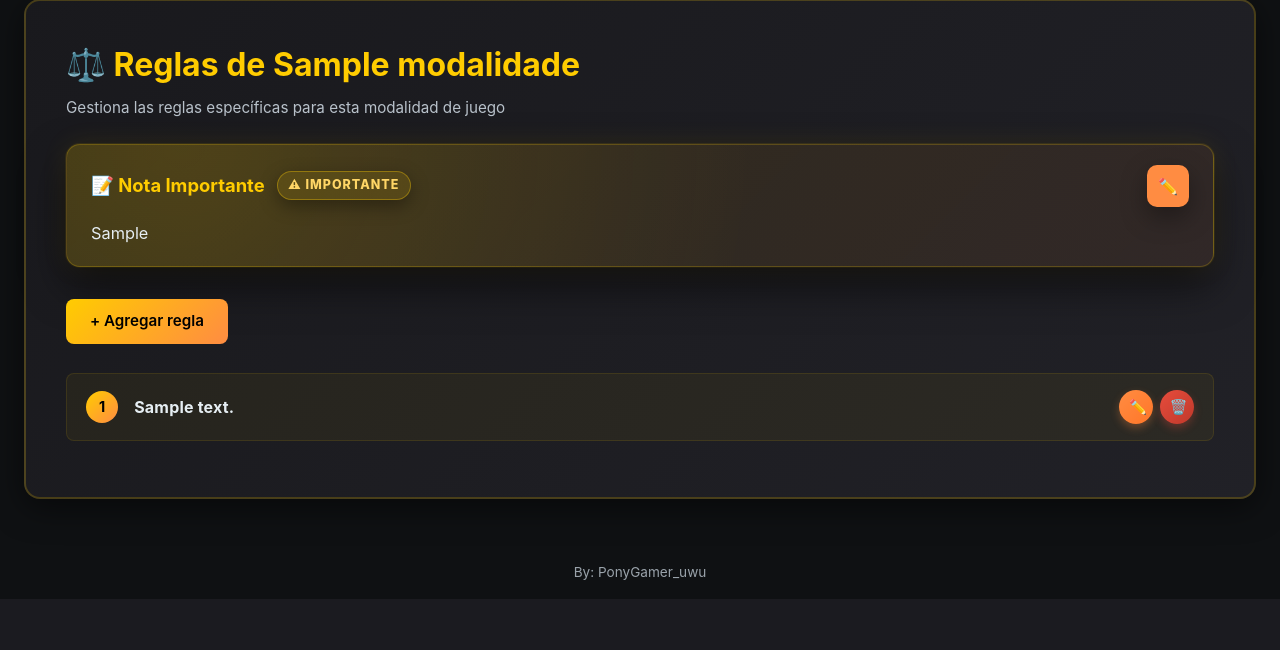
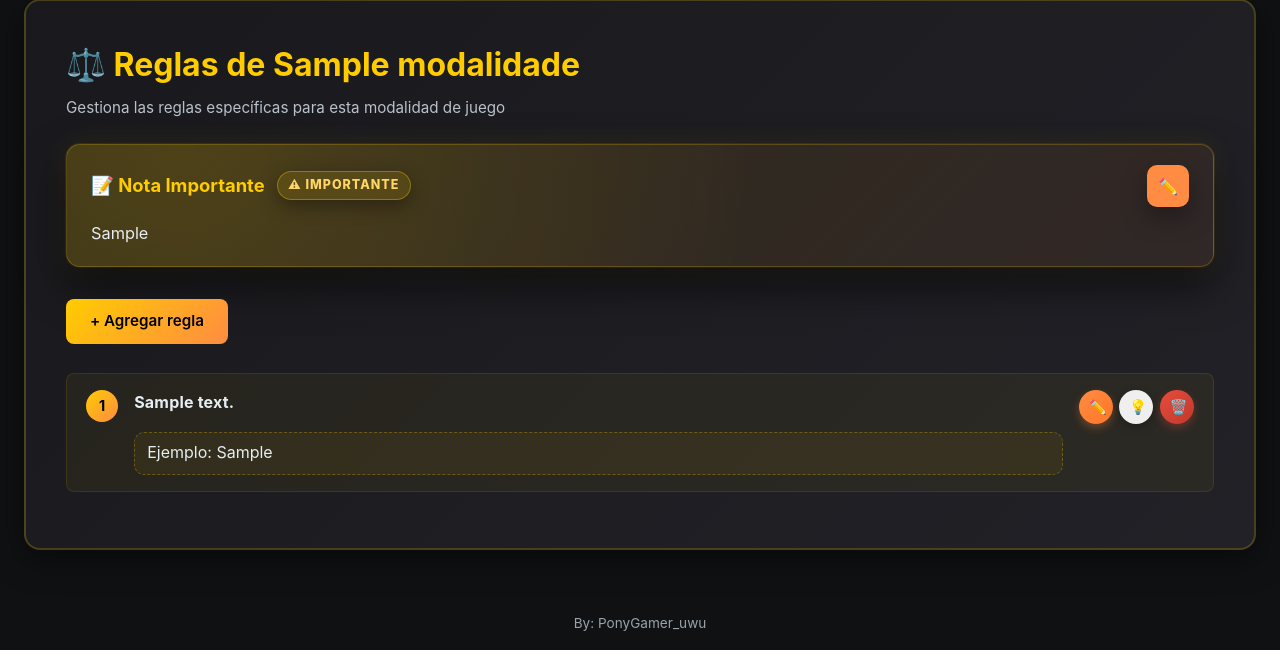
Before and after one commit to pabloacerbi125-ops/Blurkittool, a Flask app: page /reglasadm?modalidad_id=1 in a window 1280 px wide. Shown: the part 631-1281 px from the top of the page. Before the commit the page ends 1230 px from the top, so only its background shows below. Run offline with Flask 3, Linux system fonts and the light colour scheme; tables that the repository leaves empty hold one stand-in row (values such as "Sample post").

Commit message:
Reglas: ejemplos en BD y UI

```diff
--- a/web/app.py
+++ b/web/app.py
@@ -70,6 +70,7 @@ app.wsgi_app = ProxyFix(app.wsgi_app, x_for=1, x_proto=1, x_host=1)
 
 _modalidad_orden_ready = False
 _regla_orden_ready = False
+_regla_ejemplo_ready = False
 _login_attempts_ready = False
 _users_2fa_ready = False
 _users_last_active_ready = False
@@ -252,6 +253,32 @@ def ensure_regla_orden_column():
         _regla_orden_ready = True
 
 
+def ensure_regla_ejemplo_column():
+    """Ensure the optional 'ejemplo' column exists on 'reglas' table.
+
+    This project doesn't use Alembic; so we run an idempotent migration at runtime.
+    """
+    global _regla_ejemplo_ready
+    if _regla_ejemplo_ready:
+        return
+
+    try:
+        inspector = inspect(db.engine)
+        if 'reglas' not in inspector.get_table_names():
+            _regla_ejemplo_ready = True
+            return
+
+        column_names = {c['name'] for c in inspector.get_columns('reglas')}
+        if 'ejemplo' not in column_names:
+            db.session.execute(text('ALTER TABLE reglas ADD COLUMN ejemplo TEXT'))
+            db.session.commit()
+
+        _regla_ejemplo_ready = True
+    except Exception as exc:
+        print(f"[Regla ejemplo] Warning: could not ensure column: {exc}", flush=True)
+        _regla_ejemplo_ready = True
+
+
 def ensure_login_attempts_columns():
     """Ensure incremental-lockout columns exist on 'login_attempts'.
 
@@ -329,8 +356,9 @@ def editar_modalidad(modalidad_id):
     return redirect(url_for('reglasadm', modalidad_id=modalidad_id))
 @app.route('/editar_regla/<int:regla_id>', methods=['POST'])
 def editar_regla(regla_id):
+    ensure_regla_orden_column()
+    ensure_regla_ejemplo_column()
     regla = Regla.query.get_or_404(regla_id)
-    ensure_regla_orden_column()
     nueva_desc = request.form.get('nueva_descripcion', '').strip()
     nuevo_orden_raw = request.form.get('nuevo_orden', '').strip()
     if not nueva_desc:
@@ -353,6 +381,22 @@ def editar_regla(regla_id):
         regla.orden = nuevo_orden
     db.session.commit()
     flash('Regla editada correctamente.', 'success')
+    return redirect(url_for('reglasadm', modalidad_id=regla.modalidad_id))
+
+
+@app.route('/editar_ejemplo_regla/<int:regla_id>', methods=['POST'])
+def editar_ejemplo_regla(regla_id):
+    ensure_regla_orden_column()
+    ensure_regla_ejemplo_column()
+    regla = Regla.query.get_or_404(regla_id)
+
+    nuevo_ejemplo = request.form.get('nuevo_ejemplo', '')
+    # Permitir vaciar el ejemplo
+    nuevo_ejemplo = (nuevo_ejemplo or '').strip()
+    regla.ejemplo = nuevo_ejemplo if nuevo_ejemplo else None
+
+    db.session.commit()
+    flash('Ejemplo actualizado correctamente.', 'success')
     return redirect(url_for('reglasadm', modalidad_id=regla.modalidad_id))
 limiter = Limiter(
     key_func=get_real_ip,
@@ -943,6 +987,7 @@ def reglas():
     """Public rules page - separate page for viewing rules."""
     ensure_modalidad_orden_column()
     ensure_regla_orden_column()
+    ensure_regla_ejemplo_column()
     modalidades = Modalidad.query.order_by(Modalidad.orden.asc(), Modalidad.nombre.asc()).all()
     return render_template('reglas.html', modalidades=modalidades)
 
@@ -952,6 +997,7 @@ def reglasadm():
     """Admin rules management - view and create modalities, and show/add rules for selected modality."""
     ensure_modalidad_orden_column()
     ensure_regla_orden_column()
+    ensure_regla_ejemplo_column()
     modalidades = Modalidad.query.order_by(Modalidad.orden.asc(), Modalidad.nombre.asc()).all()
     modalidad_id = request.args.get('modalidad_id', type=int)
     modalidad_seleccionada = None
@@ -1054,6 +1100,8 @@ def eliminar_modalidad(modalidad_id):
 
 @app.route('/eliminar_regla/<int:regla_id>', methods=['POST'])
 def eliminar_regla(regla_id):
+    ensure_regla_orden_column()
+    ensure_regla_ejemplo_column()
     regla = Regla.query.get_or_404(regla_id)
     modalidad_id = regla.modalidad_id
     db.session.delete(regla)
--- a/web/models.py
+++ b/web/models.py
@@ -142,6 +142,7 @@ class Regla(db.Model):
     __tablename__ = 'reglas'
     id = db.Column(db.Integer, primary_key=True)
     descripcion = db.Column(db.Text, nullable=False)
+    ejemplo = db.Column(db.Text)  # Ejemplo opcional para aclarar la regla
     modalidad_id = db.Column(db.Integer, db.ForeignKey('modalidades.id'), nullable=False)
     orden = db.Column(db.Integer, default=0)  # Para ordenar reglas opcionalmente
 
--- a/web/templates/reglasadm.html
+++ b/web/templates/reglasadm.html
@@ -529,10 +529,18 @@
     padding: 1rem 1.2rem;
     margin-bottom: 1rem;
     display: flex;
-    align-items: center;
+    align-items: flex-start;
     gap: 1rem;
     transition: all 0.2s ease;
     border: 1px solid rgba(255, 204, 0, 0.1);
+  }
+
+  .regla-content{
+    flex: 1;
+    min-width: 0;
+    display: flex;
+    flex-direction: column;
+    gap: 0.55rem;
   }
 
   .regla-item:hover {
@@ -556,15 +564,61 @@
   }
 
   .regla-text {
-    flex: 1;
     color: #e6eef3;
     font-size: 1rem;
+    overflow-wrap: anywhere;
+    word-break: break-word;
   }
 
   .regla-edit-form {
     display: none;
-    flex: 1;
+    width: 100%;
     gap: 0.6rem;
+  }
+
+  .regla-example-text{
+    margin-top: 0.55rem;
+    padding: 0.6rem 0.75rem;
+    border-radius: 10px;
+    border: 1px dashed rgba(255, 204, 0, 0.28);
+    background: rgba(255, 204, 0, 0.06);
+    color: #e6eef3;
+    white-space: pre-wrap;
+    overflow-wrap: anywhere;
+    word-break: break-word;
+    line-height: 1.35;
+    font-size: 1rem !important;
+    font-weight: inherit;
+  }
+
+  .regla-example-text *{
+    font-size: inherit !important;
+  }
+
+  .regla-example-form{
+    display: none;
+    width: 100%;
+    margin-top: 0.55rem;
+    gap: 0.6rem;
+  }
+
+  .regla-example-form.is-open{
+    display: block;
+  }
+
+  .regla-example-form textarea{
+    width: 100%;
+    min-height: 80px;
+    resize: vertical;
+    background: rgba(0,0,0,0.3) !important;
+    border: 1px solid rgba(255,204,0,0.3) !important;
+    color: #e6eef3 !important;
+  }
+
+  .regla-example-actions{
+    display: flex;
+    gap: 0.4rem;
+    margin-top: 0.45rem;
   }
 
   .regla-orden-input {
@@ -714,15 +768,34 @@
         <ol class="reglas-list">
           {% for regla in reglas %}
             <li class="regla-item" data-number="{{ regla.orden if regla.orden else loop.index }}">
+              <div class="regla-content">
                 <span class="regla-text" id="regla-text-{{ regla.id }}">{{ regla.descripcion|highlight_prohibido }}</span>
+
+                {% if regla.ejemplo %}
+                  <div class="regla-example-text" id="regla-example-text-{{ regla.id }}">Ejemplo: {{ regla.ejemplo|highlight_prohibido }}</div>
+                {% else %}
+                  <div class="regla-example-text" id="regla-example-text-{{ regla.id }}" style="display:none;"></div>
+                {% endif %}
+
                 <form method="POST" action="{{ url_for('editar_regla', regla_id=regla.id) }}" class="regla-edit-form" id="regla-form-{{ regla.id }}" style="display:none;">
                   <input type="number" name="nuevo_orden" value="{{ regla.orden if regla.orden else loop.index }}" min="1" class="form-control form-control-sm regla-orden-input" style="background: rgba(0,0,0,0.3); border: 1px solid rgba(255,204,0,0.3); color: #e6eef3;" required>
                   <input type="text" name="nueva_descripcion" value="{{ regla.descripcion }}" class="form-control form-control-sm" style="flex: 1; background: rgba(0,0,0,0.3); border: 1px solid rgba(255,204,0,0.3); color: #e6eef3;" required>
                   <button type="submit" class="btn-action" style="background: #2ecc71; color: white;" title="Guardar cambios">💾</button>
                   <button type="button" class="btn-action" style="background: #555; color: white;" title="Cancelar" data-regla-id="{{ regla.id }}" onclick="cancelarEdicion(parseInt(this.dataset.reglaId, 10))">✖</button>
                 </form>
+
+                <form method="POST" action="{{ url_for('editar_ejemplo_regla', regla_id=regla.id) }}" class="regla-example-form" id="regla-example-form-{{ regla.id }}">
+                  <textarea name="nuevo_ejemplo" class="form-control form-control-sm" placeholder="Escribe un ejemplo (opcional)" maxlength="1500">{{ regla.ejemplo or '' }}</textarea>
+                  <div class="regla-example-actions">
+                    <button type="submit" class="btn-action" style="background: #2ecc71; color: white;" title="Guardar ejemplo">💾</button>
+                    <button type="button" class="btn-action" style="background: #555; color: white;" title="Cancelar" data-regla-id="{{ regla.id }}" onclick="cancelarEjemploEdicion(parseInt(this.dataset.reglaId, 10))">✖</button>
+                  </div>
+                </form>
+              </div>
+
               <div class="regla-actions">
                 <button type="button" class="btn-action edit" title="Editar regla" data-regla-id="{{ regla.id }}" onclick="editarRegla(parseInt(this.dataset.reglaId, 10))">✏️</button>
+                <button type="button" class="btn-action" title="Agregar/editar ejemplo" data-regla-id="{{ regla.id }}" onclick="editarEjemploRegla(parseInt(this.dataset.reglaId, 10))">💡</button>
                 <form method="POST" action="{{ url_for('eliminar_regla', regla_id=regla.id) }}" style="display:inline;">
                   <button type="submit" class="btn-action delete" title="Eliminar regla" onclick="return confirm('¿Eliminar esta regla?');">🗑️</button>
                 </form>
@@ -891,7 +964,11 @@ function cancelarEditarNota() {
 
 // Edición de reglas
 let reglaEditando = null;
+let reglaEjemploEditando = null;
 function editarRegla(id) {
+  if (reglaEjemploEditando !== null) {
+    cancelarEjemploEdicion(reglaEjemploEditando);
+  }
   if (reglaEditando !== null) {
     cancelarEdicion(reglaEditando);
   }
@@ -915,5 +992,41 @@ function cancelarEdicion(id) {
   document.getElementById('regla-form-' + id).style.display = 'none';
   reglaEditando = null;
 }
+
+function editarEjemploRegla(id) {
+  if (reglaEditando !== null) {
+    cancelarEdicion(reglaEditando);
+  }
+  if (reglaEjemploEditando !== null && reglaEjemploEditando !== id) {
+    cancelarEjemploEdicion(reglaEjemploEditando);
+  }
+
+  const exampleText = document.getElementById('regla-example-text-' + id);
+  const exampleForm = document.getElementById('regla-example-form-' + id);
+
+  if (exampleText) exampleText.style.display = 'none';
+  if (exampleForm) exampleForm.classList.add('is-open');
+  reglaEjemploEditando = id;
+
+  setTimeout(() => {
+    const textarea = exampleForm ? exampleForm.querySelector('textarea[name="nuevo_ejemplo"]') : null;
+    if (textarea) {
+      textarea.focus();
+      textarea.select();
+    }
+  }, 50);
+}
+
+function cancelarEjemploEdicion(id) {
+  const exampleText = document.getElementById('regla-example-text-' + id);
+  const exampleForm = document.getElementById('regla-example-form-' + id);
+  if (exampleText) {
+    // Mostrar el bloque aunque esté vacío solo si tenía contenido
+    const hasContent = (exampleText.textContent || '').trim().length > 0;
+    exampleText.style.display = hasContent ? '' : 'none';
+  }
+  if (exampleForm) exampleForm.classList.remove('is-open');
+  if (reglaEjemploEditando === id) reglaEjemploEditando = null;
+}
 </script>
 {% endblock %}
```
Lines whose indentation alone changed are shown as unchanged.
